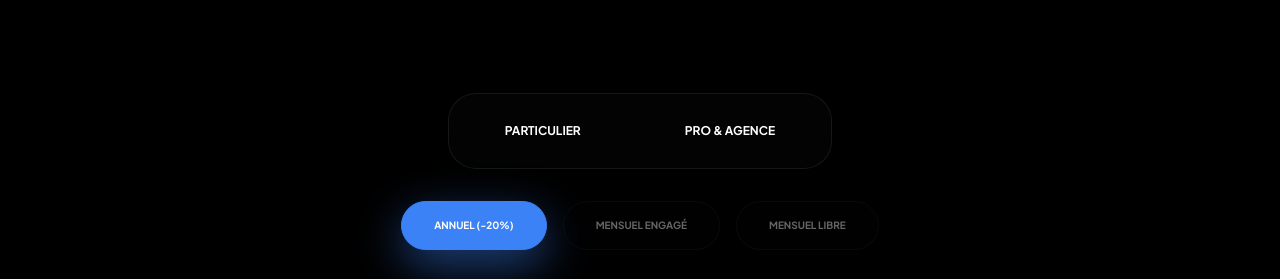
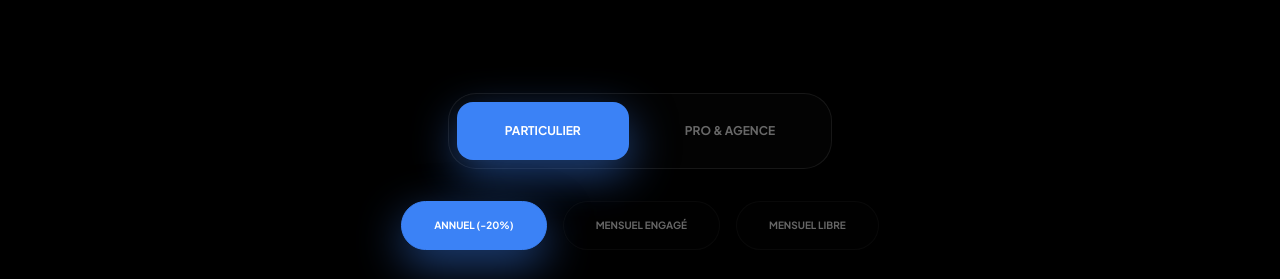
Before and after one commit to Casamarss13/CasaAI, a plain HTML site: page index.html in a window 1280 px wide. Shown: the part 439-718 px from the top of the page. Drawn offline with nearby package versions, Linux system fonts and the light colour scheme.

Commit message:
index.html

```diff
--- a/index.html
+++ b/index.html
@@ -3,7 +3,7 @@
 <head>
     <meta charset="UTF-8">
     <meta name="viewport" content="width=device-width, initial-scale=1.0">
-    <title>CASA CLIP | Sovereign System V120</title>
+    <title>CASA CLIP | Sovereign System V121</title>
     <script src="https://cdn.tailwindcss.com"></script>
     <link href="https://fonts.googleapis.com/css2?family=Plus+Jakarta+Sans:wght@700;800;900&family=Noto+Sans+Arabic:wght@700;900&family=Noto+Sans+SC:wght@700;900&family=Noto+Sans+Devanagari:wght@700;900&display=swap" rel="stylesheet">
     <style>
@@ -231,6 +231,11 @@
 
         function updateUI() {
             const t = TR[state.lang] || TR.fr;
+
+            // Mise à jour de l'état actif des onglets Particulier / Pro
+            document.getElementById('tab-perso').className = `px-12 py-5 rounded-2xl text-[12px] font-900 uppercase transition ${state.tab==='perso'?'tab-active':'opacity-40'}`;
+            document.getElementById('tab-pro').className = `px-12 py-5 rounded-2xl text-[12px] font-900 uppercase transition ${state.tab==='pro'?'tab-active':'opacity-40'}`;
+
             let optHtml = `<button onclick="setOpt('annuel')" class="px-8 py-4 glass text-[10px] font-900 uppercase transition ${state.option==='annuel'?'tab-active':'opacity-40'}">${t.optA}</button><button onclick="setOpt('eng')" class="px-8 py-4 glass text-[10px] font-900 uppercase transition ${state.option==='eng'?'tab-active':'opacity-40'}">${t.optE}</button>${state.tab==='perso'?`<button onclick="setOpt('lib')" class="px-8 py-4 glass text-[10px] font-900 uppercase transition ${state.option==='lib'?'tab-active':'opacity-40'}">${t.optL}</button>`:''}`;
             document.getElementById('option-bar').innerHTML = optHtml;
             const d = DATA[state.tab], rate = RATES[state.lang] || 1, sym = SYMBOLS[state.lang] || '€';
```
